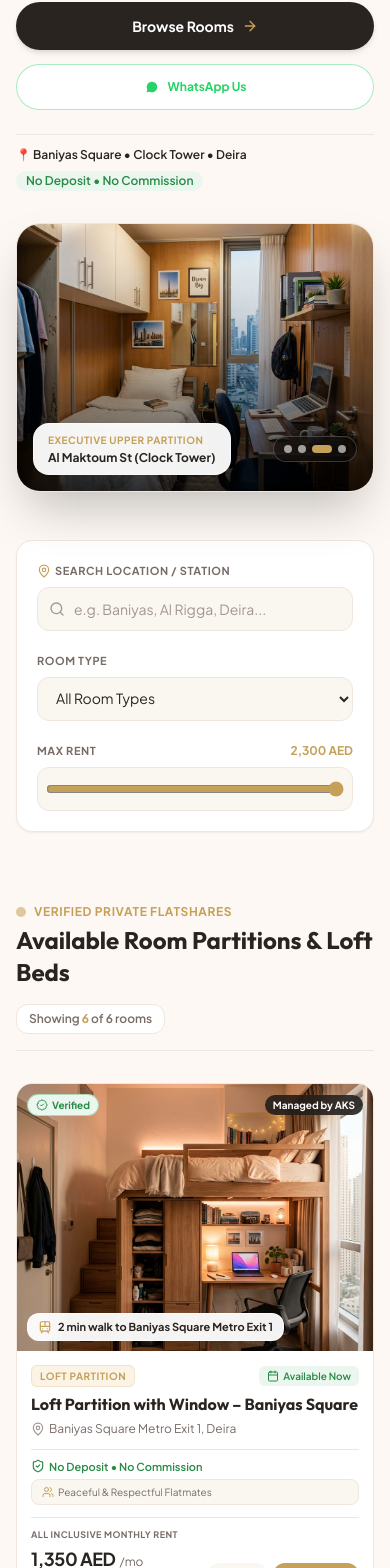
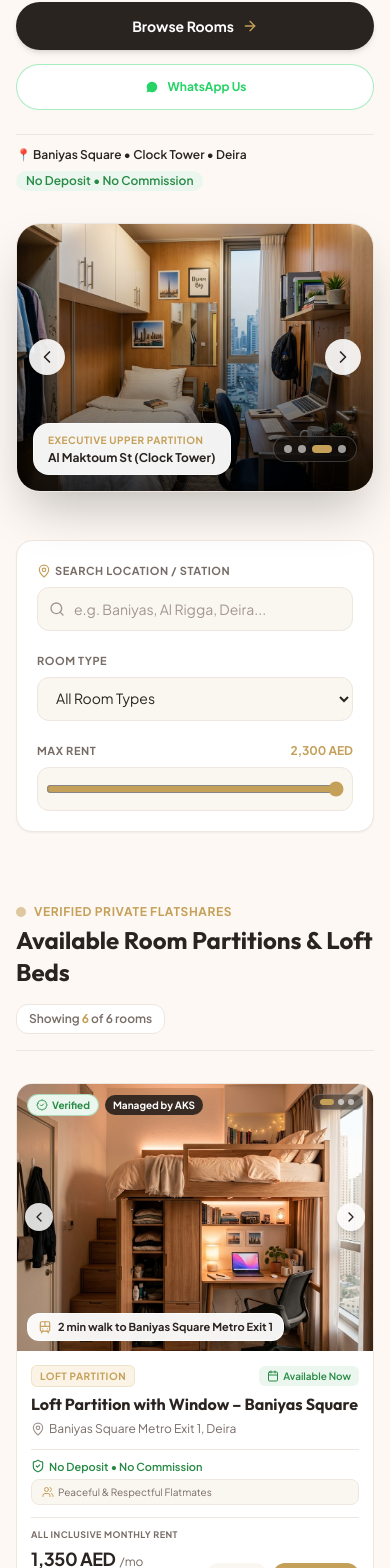
Before and after one commit to IsacSmile/aks-home, a React (Vite) app: page / in a window 390 px wide. Shown: the part 406-1974 px from the top of the page. Built offline with nearby package versions, Linux system fonts and the light colour scheme.

Commit message:
feat: add visible navigation arrows and mobile touch swipe sliding to all photo galleries

```diff
--- a/src/components/Hero.jsx
+++ b/src/components/Hero.jsx
@@ -33,6 +33,10 @@ export function Hero({ searchQuery, setSearchQuery, selectedType, setSelectedTyp
   const { formatPrice } = useCurrency();
   const [currentSlide, setCurrentSlide] = useState(0);
 
+  // Mobile Touch Swipe State
+  const [touchStart, setTouchStart] = useState(null);
+  const [touchEnd, setTouchEnd] = useState(null);
+
   const roomTypes = ['All', 'Loft Partition', 'Upper Partition', 'Lower Partition', 'Capsule Bed', 'Studio Partition', 'Window Partition'];
 
   // Auto-slide every 3 seconds
@@ -56,6 +60,27 @@ export function Hero({ searchQuery, setSearchQuery, selectedType, setSelectedTyp
 
   const prevSlide = () => {
     setCurrentSlide((prev) => (prev - 1 + heroSlides.length) % heroSlides.length);
+  };
+
+  // Touch Swipe Handlers for Mobile
+  const handleTouchStart = (e) => {
+    setTouchEnd(null);
+    setTouchStart(e.targetTouches[0].clientX);
+  };
+
+  const handleTouchMove = (e) => {
+    setTouchEnd(e.targetTouches[0].clientX);
+  };
+
+  const handleTouchEnd = () => {
+    if (!touchStart || !touchEnd) return;
+    const distance = touchStart - touchEnd;
+    const minSwipeDistance = 40;
+    if (distance > minSwipeDistance) {
+      nextSlide();
+    } else if (distance < -minSwipeDistance) {
+      prevSlide();
+    }
   };
 
   return (
@@ -124,9 +149,14 @@ export function Hero({ searchQuery, setSearchQuery, selectedType, setSelectedTyp
 
           </div>
 
-          {/* RIGHT SIDE: Large Image Carousel Card */}
+          {/* RIGHT SIDE: Large Image Carousel Card with Touch & Arrow Navigation */}
           <div className="lg:col-span-5">
-            <div className="relative rounded-3xl overflow-hidden shadow-2xl border border-[#EFE6DF] bg-[#FAF6F0] aspect-[4/3] sm:aspect-[4/3] group">
+            <div
+              className="relative rounded-3xl overflow-hidden shadow-2xl border border-[#EFE6DF] bg-[#FAF6F0] aspect-[4/3] sm:aspect-[4/3] group select-none cursor-grab active:cursor-grabbing"
+              onTouchStart={handleTouchStart}
+              onTouchMove={handleTouchMove}
+              onTouchEnd={handleTouchEnd}
+            >
 
               {/* Slides */}
               {heroSlides.map((slide, index) => (
@@ -139,30 +169,32 @@ export function Hero({ searchQuery, setSearchQuery, selectedType, setSelectedTyp
                   <img
                     src={slide.url}
                     alt={slide.title}
-                    className="w-full h-full object-cover"
+                    className="w-full h-full object-cover pointer-events-none"
                   />
                   {/* Subtle Dark Bottom Gradient */}
-                  <div className="absolute inset-0 bg-gradient-to-t from-black/75 via-black/20 to-transparent" />
+                  <div className="absolute inset-0 bg-gradient-to-t from-black/75 via-black/20 to-transparent pointer-events-none" />
                 </div>
               ))}
 
-              {/* Prev / Next Controls */}
+              {/* Visible Left & Right Navigation Arrows */}
               <button
                 onClick={prevSlide}
-                className="absolute left-3 top-1/2 -translate-y-1/2 z-20 w-9 h-9 rounded-full bg-white/80 hover:bg-white text-[#2A2421] flex items-center justify-center shadow-md transition-all opacity-0 group-hover:opacity-100"
+                aria-label="Previous slide"
+                className="absolute left-3 top-1/2 -translate-y-1/2 z-30 w-9 h-9 rounded-full bg-white/90 hover:bg-white text-[#2A2421] flex items-center justify-center shadow-lg transition-transform active:scale-95 border border-white/70"
               >
-                <ChevronLeft className="w-5 h-5" />
+                <ChevronLeft className="w-5 h-5 text-[#2A2421]" />
               </button>
               <button
                 onClick={nextSlide}
-                className="absolute right-3 top-1/2 -translate-y-1/2 z-20 w-9 h-9 rounded-full bg-white/80 hover:bg-white text-[#2A2421] flex items-center justify-center shadow-md transition-all opacity-0 group-hover:opacity-100"
+                aria-label="Next slide"
+                className="absolute right-3 top-1/2 -translate-y-1/2 z-30 w-9 h-9 rounded-full bg-white/90 hover:bg-white text-[#2A2421] flex items-center justify-center shadow-lg transition-transform active:scale-95 border border-white/70"
               >
-                <ChevronRight className="w-5 h-5" />
+                <ChevronRight className="w-5 h-5 text-[#2A2421]" />
               </button>
 
               {/* Bottom Caption Overlay Pill */}
-              <div className="absolute bottom-4 left-4 right-4 z-20 flex items-center justify-between gap-2">
-                <div className="bg-white/95 backdrop-blur-md px-3.5 py-2 rounded-2xl shadow-sm text-left max-w-[80%] border border-white/40">
+              <div className="absolute bottom-4 left-4 right-4 z-20 flex items-center justify-between gap-2 pointer-events-none">
+                <div className="bg-white/95 backdrop-blur-md px-3.5 py-2 rounded-2xl shadow-sm text-left max-w-[75%] border border-white/40">
                   <span className="text-[10px] font-extrabold uppercase text-[#C5A059] block tracking-wider">
                     {heroSlides[currentSlide].title}
                   </span>
@@ -172,7 +204,7 @@ export function Hero({ searchQuery, setSearchQuery, selectedType, setSelectedTyp
                 </div>
 
                 {/* Carousel Pagination Dots */}
-                <div className="flex items-center gap-1.5 bg-black/40 backdrop-blur-md px-2.5 py-2 rounded-full border border-white/20">
+                <div className="flex items-center gap-1.5 bg-black/40 backdrop-blur-md px-2.5 py-2 rounded-full border border-white/20 pointer-events-auto">
                   {heroSlides.map((_, i) => (
                     <button
                       key={i}
--- a/src/components/RoomCard.jsx
+++ b/src/components/RoomCard.jsx
@@ -1,38 +1,110 @@
-import React from 'react';
+import React, { useState } from 'react';
 import { useCurrency } from '../context/CurrencyContext';
-import { MapPin, Train, ArrowRight, ShieldCheck, BadgeCheck, Users, Zap, Calendar } from 'lucide-react';
+import { MapPin, Train, ArrowRight, ShieldCheck, BadgeCheck, Users, Zap, Calendar, ChevronLeft, ChevronRight } from 'lucide-react';
 
 export function RoomCard({ room, onSelectRoom, onQuickBook }) {
   const { formatPrice, currency, getMultiCurrencyPrices } = useCurrency();
   const prices = getMultiCurrencyPrices(room.pricesAED.monthly);
 
+  const [activeImageIndex, setActiveImageIndex] = useState(0);
+  const [touchStart, setTouchStart] = useState(null);
+  const [touchEnd, setTouchEnd] = useState(null);
+
+  const images = room.images && room.images.length > 0 ? room.images : ['/images/loft_partition.jpg'];
+
+  const nextImage = (e) => {
+    if (e) e.stopPropagation();
+    setActiveImageIndex((prev) => (prev + 1) % images.length);
+  };
+
+  const prevImage = (e) => {
+    if (e) e.stopPropagation();
+    setActiveImageIndex((prev) => (prev - 1 + images.length) % images.length);
+  };
+
+  // Touch Swipe Handlers for Mobile
+  const handleTouchStart = (e) => {
+    setTouchEnd(null);
+    setTouchStart(e.targetTouches[0].clientX);
+  };
+
+  const handleTouchMove = (e) => {
+    setTouchEnd(e.targetTouches[0].clientX);
+  };
+
+  const handleTouchEnd = (e) => {
+    if (!touchStart || !touchEnd) return;
+    const distance = touchStart - touchEnd;
+    const minSwipeDistance = 35;
+    if (distance > minSwipeDistance) {
+      nextImage(e);
+    } else if (distance < -minSwipeDistance) {
+      prevImage(e);
+    }
+  };
+
   return (
     <div className="group bg-white rounded-2xl border border-[#EFE6DF] overflow-hidden shadow-xs hover:shadow-md hover:border-[#C5A059]/50 transition-all duration-300 flex flex-col h-full animate-fade-in relative">
 
-      {/* Room Photo Gallery Container */}
-      <div className="relative aspect-[4/3] bg-[#FAF6F0] overflow-hidden cursor-pointer" onClick={() => onSelectRoom(room)}>
+      {/* Room Photo Gallery Container with Touch Swipe & Arrow Controls */}
+      <div
+        className="relative aspect-[4/3] bg-[#FAF6F0] overflow-hidden cursor-pointer select-none"
+        onClick={() => onSelectRoom(room)}
+        onTouchStart={handleTouchStart}
+        onTouchMove={handleTouchMove}
+        onTouchEnd={handleTouchEnd}
+      >
         <img
-          src={room.images[0]}
+          src={images[activeImageIndex]}
           alt={room.title}
           className="w-full h-full object-cover group-hover:scale-105 transition-transform duration-500"
           loading="lazy"
         />
 
-        {/* Top Badges Overlay - Compact Mobile Padding */}
-        <div className="absolute top-2.5 left-2.5 right-2.5 flex items-center justify-between pointer-events-none gap-1.5">
-          {/* Verified Listing Badge */}
+        {/* Left & Right Arrows for Photo Gallery (Shown if > 1 Image) */}
+        {images.length > 1 && (
+          <>
+            <button
+              onClick={prevImage}
+              aria-label="Previous photo"
+              className="absolute left-2 top-1/2 -translate-y-1/2 z-20 w-7 h-7 sm:w-8 sm:h-8 rounded-full bg-white/85 hover:bg-white text-[#2A2421] flex items-center justify-center shadow-md border border-white/60 transition-transform active:scale-95"
+            >
+              <ChevronLeft className="w-4 h-4 text-[#2A2421]" />
+            </button>
+            <button
+              onClick={nextImage}
+              aria-label="Next photo"
+              className="absolute right-2 top-1/2 -translate-y-1/2 z-20 w-7 h-7 sm:w-8 sm:h-8 rounded-full bg-white/85 hover:bg-white text-[#2A2421] flex items-center justify-center shadow-md border border-white/60 transition-transform active:scale-95"
+            >
+              <ChevronRight className="w-4 h-4 text-[#2A2421]" />
+            </button>
+
+            {/* Pagination Dots Pill */}
+            <div className="absolute top-2.5 right-2.5 z-20 flex items-center gap-1 bg-black/40 backdrop-blur-md px-2 py-1 rounded-full border border-white/20">
+              {images.map((_, idx) => (
+                <span
+                  key={idx}
+                  className={`h-1.5 rounded-full transition-all ${
+                    idx === activeImageIndex ? 'w-3.5 bg-[#C5A059]' : 'w-1.5 bg-white/60'
+                  }`}
+                />
+              ))}
+            </div>
+          </>
+        )}
+
+        {/* Top Badges Overlay */}
+        <div className="absolute top-2.5 left-2.5 flex items-center gap-1.5 pointer-events-none z-10">
           <span className="px-2 py-0.5 rounded-full text-[10px] sm:text-[11px] font-bold bg-[#EBF7EE] text-[#278A45] border border-[#278A45]/30 flex items-center gap-1 shadow-xs">
             <BadgeCheck className="w-3 h-3 sm:w-3.5 sm:h-3.5" /> Verified
           </span>
-
-          {/* Managed By Label */}
           <span className="px-2 py-0.5 rounded-full text-[10px] sm:text-[11px] font-bold bg-[#1E1B18]/85 text-white backdrop-blur-md shadow-xs">
             {room.managedBy || 'Managed by AKS'}
           </span>
         </div>
 
-        {/* Bottom Metro Walking Distance Badge - Compact */}
-        <div className="absolute bottom-2.5 left-2.5 right-2.5 pointer-events-none">
+        {/* Bottom Metro Walking Distance Badge */}
+        <div className="absolute bottom-2.5 left-2.5 right-2.5 pointer-events-none z-10">
           <div className="inline-flex items-center gap-1.5 px-2.5 py-1 rounded-xl bg-white/95 text-[#2A2421] text-[11px] sm:text-xs font-extrabold backdrop-blur-md shadow-xs border border-white/70">
             <Train className="w-3.5 h-3.5 text-[#C5A059] shrink-0" />
             <span className="truncate">{room.metroDistance}</span>
@@ -40,7 +112,7 @@ export function RoomCard({ room, onSelectRoom, onQuickBook }) {
         </div>
       </div>
 
-      {/* Card Content Body - Reduced Mobile Padding & Compact Spacing */}
+      {/* Card Content Body */}
       <div className="p-3.5 sm:p-5 flex-1 flex flex-col justify-between space-y-3">
 
         <div className="space-y-1.5">
@@ -55,7 +127,7 @@ export function RoomCard({ room, onSelectRoom, onQuickBook }) {
             </span>
           </div>
 
-          {/* Title - Optimized Font Size & Line Height for Mobile */}
+          {/* Title */}
           <h3
             onClick={() => onSelectRoom(room)}
             className="text-base sm:text-lg font-bold text-[#2A2421] leading-snug group-hover:text-[#C5A059] transition-colors cursor-pointer line-clamp-2 mt-1"
--- a/src/components/RoomDetailModal.jsx
+++ b/src/components/RoomDetailModal.jsx
@@ -2,7 +2,7 @@ import React, { useState } from 'react';
 import { useCurrency } from '../context/CurrencyContext';
 import {
   X, MapPin, Calendar, CheckCircle2, ShieldCheck,
-  Sparkles, Train, Wifi, Coffee, Wind, Users, ArrowRight, MessageCircle, Eye, BadgeCheck
+  Sparkles, Train, Wifi, Coffee, Wind, Users, ArrowRight, MessageCircle, Eye, BadgeCheck, ChevronLeft, ChevronRight
 } from 'lucide-react';
 
 export function RoomDetailModal({ room, onClose, onBookNow }) {
@@ -11,12 +11,47 @@ export function RoomDetailModal({ room, onClose, onBookNow }) {
   const { formatPrice, currency, getMultiCurrencyPrices } = useCurrency();
   const [activeImageIndex, setActiveImageIndex] = useState(0);
 
+  // Mobile Touch Swipe State
+  const [touchStart, setTouchStart] = useState(null);
+  const [touchEnd, setTouchEnd] = useState(null);
+
+  const images = room.images && room.images.length > 0 ? room.images : ['/images/loft_partition.jpg'];
+
   const monthlyPrices = getMultiCurrencyPrices(room.pricesAED.monthly);
   const weeklyPrices = getMultiCurrencyPrices(room.pricesAED.weekly);
   const dailyPrices = getMultiCurrencyPrices(room.pricesAED.daily);
 
   const whatsappMessage = `Hi AKS Home, I'm interested in viewing: ${room.title} (${room.location}). Please share viewing availability.`;
   const whatsappUrl = `https://wa.me/971507061925?text=${encodeURIComponent(whatsappMessage)}`;
+
+  const nextImage = () => {
+    setActiveImageIndex((prev) => (prev + 1) % images.length);
+  };
+
+  const prevImage = () => {
+    setActiveImageIndex((prev) => (prev - 1 + images.length) % images.length);
+  };
+
+  // Touch Swipe Handlers for Mobile
+  const handleTouchStart = (e) => {
+    setTouchEnd(null);
+    setTouchStart(e.targetTouches[0].clientX);
+  };
+
+  const handleTouchMove = (e) => {
+    setTouchEnd(e.targetTouches[0].clientX);
+  };
+
+  const handleTouchEnd = () => {
+    if (!touchStart || !touchEnd) return;
+    const distance = touchStart - touchEnd;
+    const minSwipeDistance = 40;
+    if (distance > minSwipeDistance) {
+      nextImage();
+    } else if (distance < -minSwipeDistance) {
+      prevImage();
+    }
+  };
 
   return (
     <div className="fixed inset-0 z-50 overflow-y-auto modal-overlay flex items-center justify-center p-3 sm:p-6 animate-fade-in">
@@ -47,14 +82,39 @@ export function RoomDetailModal({ room, onClose, onBookNow }) {
         {/* Modal Content Body - Scrollable */}
         <div className="p-5 sm:p-8 overflow-y-auto space-y-8">
 
-          {/* Main Photo Gallery */}
+          {/* Main Photo Gallery with Touch Swipe & Arrows */}
           <div className="space-y-3">
-            <div className="relative aspect-[16/9] sm:aspect-[21/9] rounded-2xl overflow-hidden bg-[#FAF6F0] border border-[#EFE6DF]">
+            <div
+              className="relative aspect-[16/9] sm:aspect-[21/9] rounded-2xl overflow-hidden bg-[#FAF6F0] border border-[#EFE6DF] select-none"
+              onTouchStart={handleTouchStart}
+              onTouchMove={handleTouchMove}
+              onTouchEnd={handleTouchEnd}
+            >
               <img
-                src={room.images[activeImageIndex] || room.images[0]}
+                src={images[activeImageIndex] || images[0]}
                 alt={room.title}
-                className="w-full h-full object-cover transition-all duration-300"
+                className="w-full h-full object-cover transition-all duration-300 pointer-events-none"
               />
+
+              {/* Photo Navigation Arrows */}
+              {images.length > 1 && (
+                <>
+                  <button
+                    onClick={prevImage}
+                    aria-label="Previous photo"
+                    className="absolute left-3 top-1/2 -translate-y-1/2 z-20 w-9 h-9 rounded-full bg-white/90 hover:bg-white text-[#2A2421] flex items-center justify-center shadow-lg border border-white/70 transition-transform active:scale-95"
+                  >
+                    <ChevronLeft className="w-5 h-5 text-[#2A2421]" />
+                  </button>
+                  <button
+                    onClick={nextImage}
+                    aria-label="Next photo"
+                    className="absolute right-3 top-1/2 -translate-y-1/2 z-20 w-9 h-9 rounded-full bg-white/90 hover:bg-white text-[#2A2421] flex items-center justify-center shadow-lg border border-white/70 transition-transform active:scale-95"
+                  >
+                    <ChevronRight className="w-5 h-5 text-[#2A2421]" />
+                  </button>
+                </>
+              )}
 
               {/* Metro Distance Badge */}
               <div className="absolute bottom-3 left-3 bg-[#1E1B18]/85 text-white px-3.5 py-1.5 rounded-full text-xs font-bold backdrop-blur-md flex items-center gap-1.5 shadow-xs">
@@ -64,9 +124,9 @@ export function RoomDetailModal({ room, onClose, onBookNow }) {
             </div>
 
             {/* Thumbnail Selector */}
-            {room.images.length > 1 && (
+            {images.length > 1 && (
               <div className="flex items-center gap-3">
-                {room.images.map((imgUrl, idx) => (
+                {images.map((imgUrl, idx) => (
                   <button
                     key={idx}
                     onClick={() => setActiveImageIndex(idx)}
@@ -94,7 +154,7 @@ export function RoomDetailModal({ room, onClose, onBookNow }) {
             </p>
           </div>
 
-          {/* Exact Amenity Badges Checklist Requested */}
+          {/* Key Amenities Checklist */}
           <div className="space-y-3">
             <h4 className="text-xs font-bold uppercase tracking-wider text-[#786C66]">
               Key Amenities & Features
```
